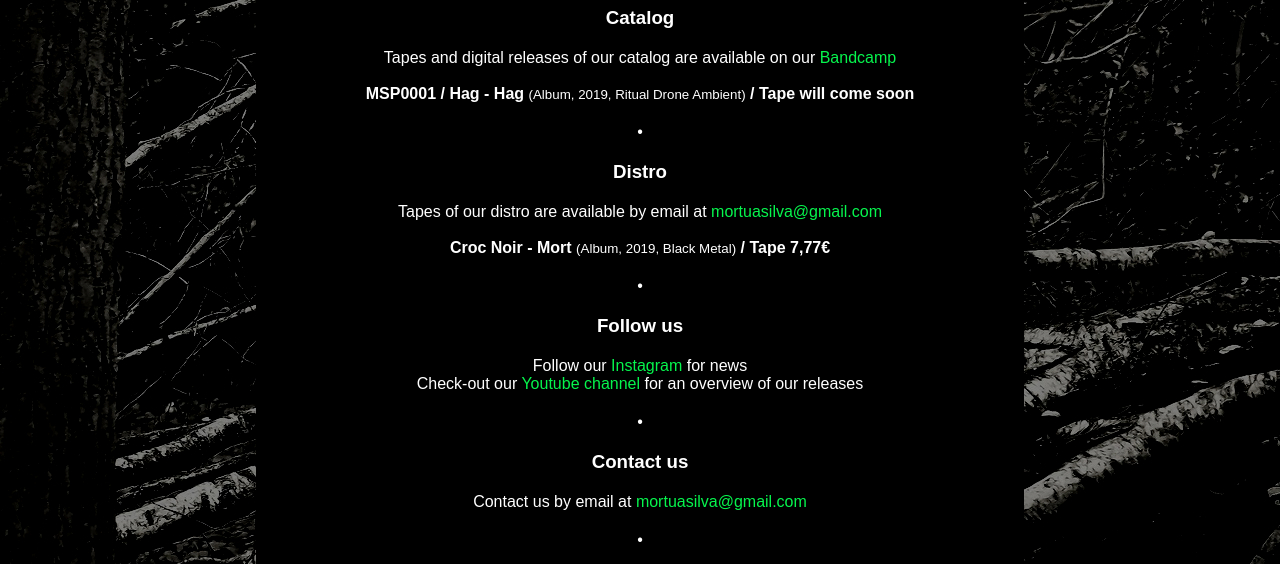
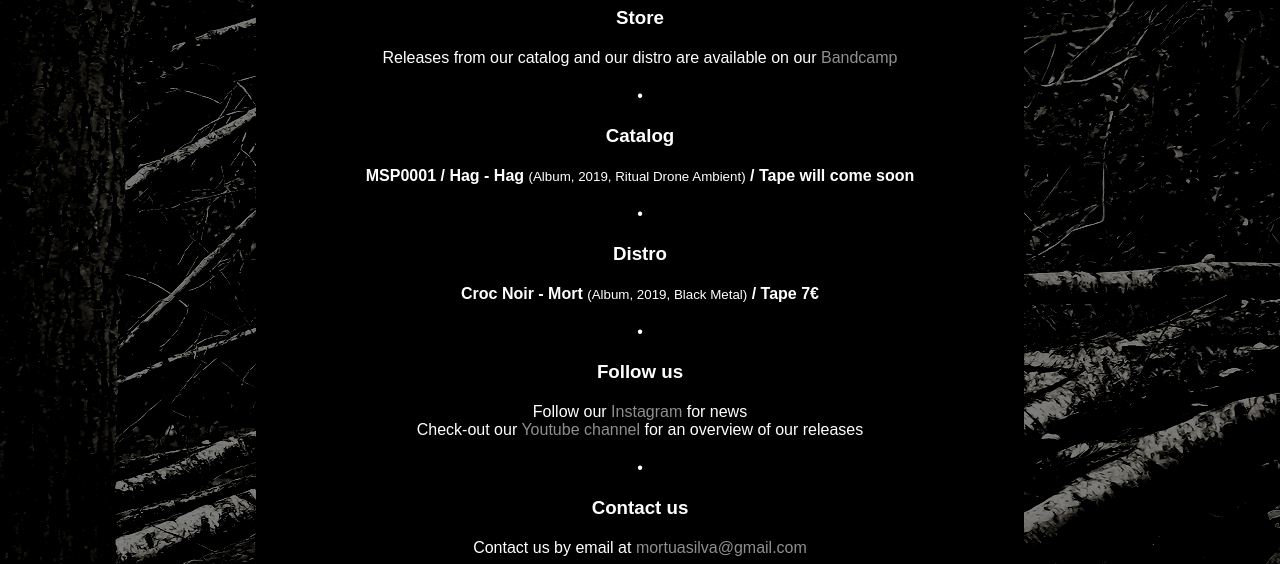
Before and after one commit to dotmobo/msp, a plain HTML site: page index.html in a window 1280 px wide. Shown: the part 203-767 px from the top of the page. Drawn offline with Linux system fonts and the light colour scheme.

Commit message:
modify store info

```diff
--- a/css/style.css
+++ b/css/style.css
@@ -45,24 +45,24 @@
 
 /* unvisited link */
 a:link {
-    color: #06F54D;
+    color: #8F8F8F;
     text-decoration: none;
 }
 
 /* visited link */
 a:visited {
-    color: #06F54D;
+    color: #8F8F8F;
     text-decoration: none;
 }
 
 /* mouse over link */
 a:hover {
-    color: #06F54D;
+    color: #8F8F8F;
     text-decoration: underline;
 }
 
 /* selected link */
 a:active {
-    color: #06F54D;
+    color: #8F8F8F;
     text-decoration: none;
 }
--- a/index.html
+++ b/index.html
@@ -21,17 +21,18 @@
                 <aside>black &middot; death &middot; doom &middot; drone &middot; ambient &middot; experimental &middot; chaos &middot; witchcraft</aside>
                 <figure aria-label="New article">&bull;</figure>
                 <article>
+                    <h1>Store</h1>
+                    <div>Releases from our catalog and our distro are available on our <a href="http://mortuasilva.bandcamp.com">Bandcamp</a></div>
+                </article>
+                <figure aria-label="New article">&bull;</figure>
+                <article>
                     <h1>Catalog</h1>
-                    <div>Tapes and digital releases of our catalog are available on our <a href="http://mortuasilva.bandcamp.com">Bandcamp</a></div>
-                    <br />
                     <div><b>MSP0001 / Hag - Hag</b> <small>(Album, 2019, Ritual Drone Ambient)</small> <b>/ Tape will come soon</b></div>
                 </article>
                 <figure aria-label="New article">&bull;</figure>
                 <article>
                     <h1>Distro</h1>
-                    <div>Tapes of our distro are available by email at <a href="mailto:mortuasilva@gmail.com">mortuasilva@gmail.com</a></div>
-                    <br />
-                    <div><b>Croc Noir - Mort</b> <small>(Album, 2019, Black Metal)</small> <b>/ Tape 7,77€ </b></div>
+                    <div><b>Croc Noir - Mort</b> <small>(Album, 2019, Black Metal)</small> <b>/ Tape 7€ </b></div>
                 </article>
                 <figure aria-label="New article">&bull;</figure>
                 <article>
```
